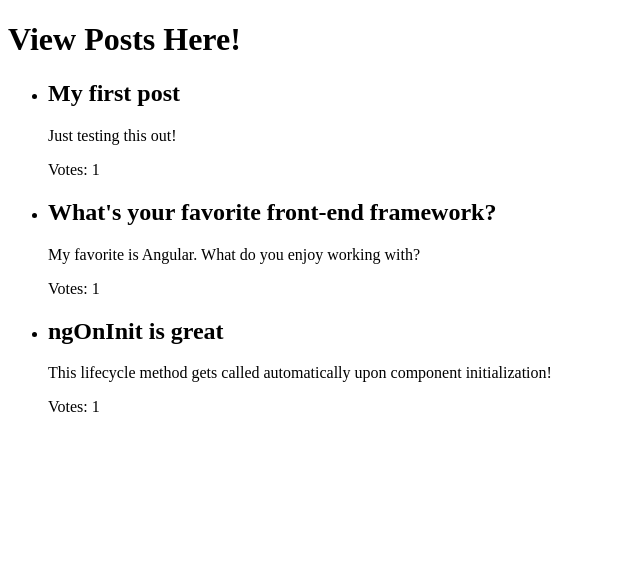
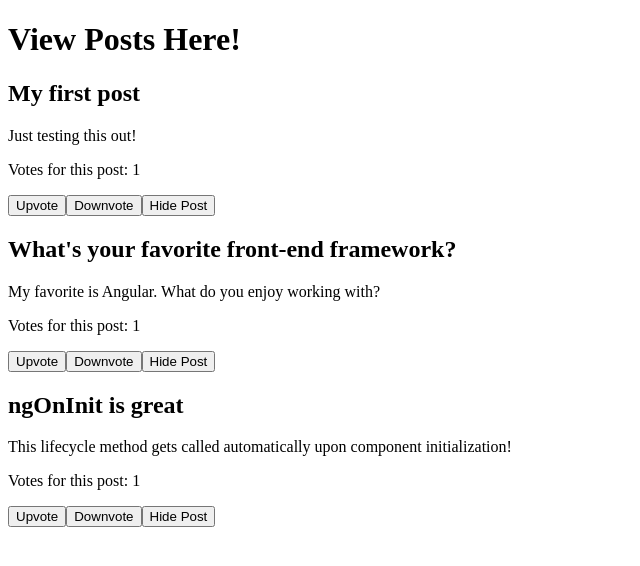
Before and after one commit to burako/mystore-ng-app, an Angular app: page / in a window 1280 px wide. Shown: the top 566 px of the page, without its empty margins (0-640 px from the left). Built offline with nearby package versions, Linux system fonts and the light colour scheme.

Commit message:
implemented parent-child component data flow

```diff
--- a/src/app/app.module.ts
+++ b/src/app/app.module.ts
@@ -5,12 +5,14 @@ import { AppRoutingModule } from './app-routing.module';
 import { AppComponent } from './app.component';
 import { PhotosComponent } from './photos/photos.component';
 import { PostsComponent } from './posts/posts.component';
+import { PostItemComponent } from './post-item/post-item.component';
 
 @NgModule({
   declarations: [
     AppComponent,
     PhotosComponent,
-    PostsComponent
+    PostsComponent,
+    PostItemComponent
   ],
   imports: [
     BrowserModule,
--- /dev/null
+++ b/src/app/post-item/post-item.component.html
@@ -0,0 +1,6 @@
+<h2>{{post.title}}</h2>
+<p>{{post.body}}</p>
+<p>Votes for this post: {{post.vote}}</p>
+<button (click)="upVote(post)">Upvote</button>
+<button (click)="downVote(post)">Downvote</button>
+<button (click)="hide(post)">Hide Post</button>
--- /dev/null
+++ b/src/app/post-item/post-item.component.ts
@@ -0,0 +1,33 @@
+import { Component, OnInit, Input, Output, EventEmitter } from '@angular/core';
+import { Post } from '../models/post';
+
+@Component({
+  selector: 'app-post-item',
+  templateUrl: './post-item.component.html',
+  styleUrls: ['./post-item.component.css']
+})
+export class PostItemComponent implements OnInit {
+
+  @Input() post: Post;
+  @Output() hidePost: EventEmitter<Post> = new EventEmitter();
+
+  constructor() {
+    this.post = new Post();
+  }
+
+  ngOnInit(): void {
+  }
+
+  upVote(post:Post) : void {
+    post.vote += 1;
+  }
+
+  downVote(post:Post) : void {
+    post.vote -= 1;
+  }
+
+  hide(post:Post) : void {
+    this.hidePost.emit(post);
+  }
+
+}
--- a/src/app/posts/posts.component.html
+++ b/src/app/posts/posts.component.html
@@ -1,8 +1,10 @@
 <h1> {{ pageTitle }} </h1>
-<ul>
+<!-- <ul>
     <li *ngFor = "let post of posts">
         <h2>{{post.title}}</h2>
         <p>{{post.body}}</p>
         <p>Votes: {{post.vote}}</p>
     </li>
-</ul>
+</ul> -->
+
+<app-post-item *ngFor="let post of posts" [post]="post" (hidePost)="hidePost($event)"></app-post-item>
--- a/src/app/posts/posts.component.ts
+++ b/src/app/posts/posts.component.ts
@@ -36,4 +36,8 @@ export class PostsComponent implements OnInit {
     ];
   }
 
+  hidePost(post: Post) : void {
+    this.posts = this.posts.filter(po => po.id !== post.id);
+  }
+
 }
```
Also changed, not shown: src/app/post-item/post-item.component.css (added), 1 other file (tests, documents, lock files or other folders).
